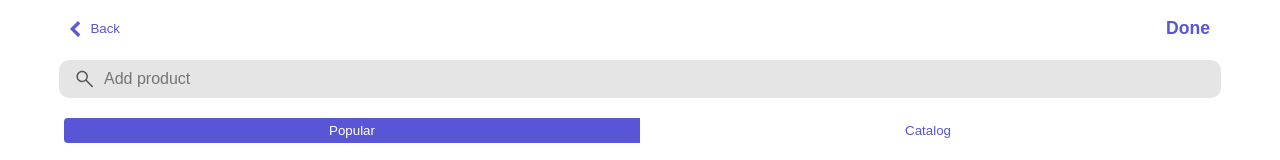
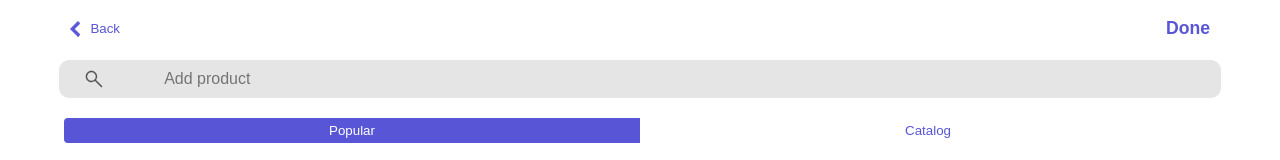
Before and after one commit to magmat88/shopping-notes, a React (Create React App) app: page / in a window 1280 px wide. Shown: the top 160 px of the page. Built offline with nearby package versions, Linux system fonts and the light colour scheme.

Commit message:
Adjusted view of search field

```diff
--- a/src/app/components/navigationBar/navigationBar.component.scss
+++ b/src/app/components/navigationBar/navigationBar.component.scss
@@ -64,7 +64,7 @@
 .search-field {
     @extend %paddingSmallNoMargin;
     @extend %paletteLightMedium;
-    @extend %rowLeft;
+    @extend %rowSpaceBetween;
     border-radius: 10px;
     border: none;
     height: 36px;
@@ -76,19 +76,17 @@
         @extend %rowLeft;
         background: transparent;
         border: none;
-        width: 75vw;
+        width: 82.5vw;
     }
 
-    &label {
+    & label {
         @extend %rowLeft;
-        width: 32px;
+        width: 7.5vw;
     }
 }
 
 .search-icon {
     @extend %rowLeft;
     height: 20px;
-    margin: 0;
-    padding: 0 10px 0 5px;
-    width: 90%;
+    padding: 0 5px;
 }
--- a/src/app/components/shoppingListItem/shoppingListItem.scss
+++ b/src/app/components/shoppingListItem/shoppingListItem.scss
@@ -8,7 +8,7 @@
 
 .btn-add-product {
     @extend %columnCentered;
-    width: 35px;
+    width: 2rem;
 }
 
 .btn-remove-product {
```
